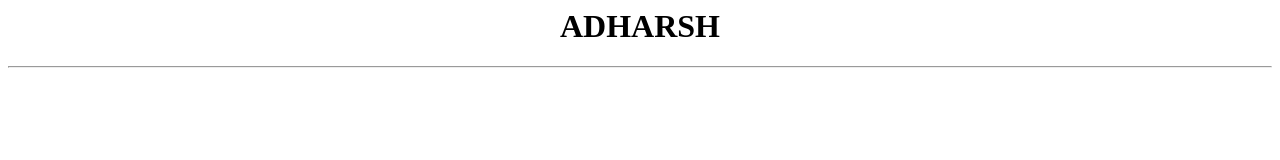
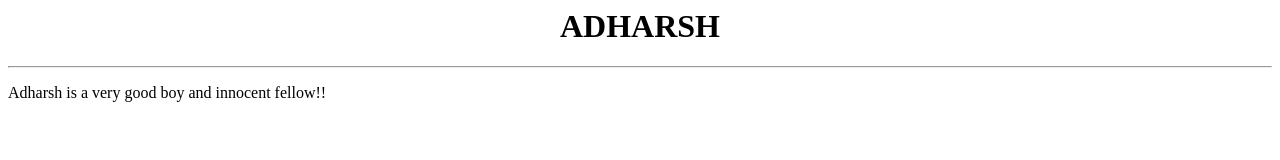
Before and after one commit to Adharshdeebu/htmlsamplepage1, a plain HTML site: page index.html in a window 1280 px wide. Drawn offline with Linux system fonts and the light colour scheme.

Commit message:
added para

```diff
--- a/index.html
+++ b/index.html
@@ -2,3 +2,4 @@
   <h1>ADHARSH</h1>
 </center>
 <hr>
+<p>Adharsh is a very good boy and innocent fellow!!</p>
```
